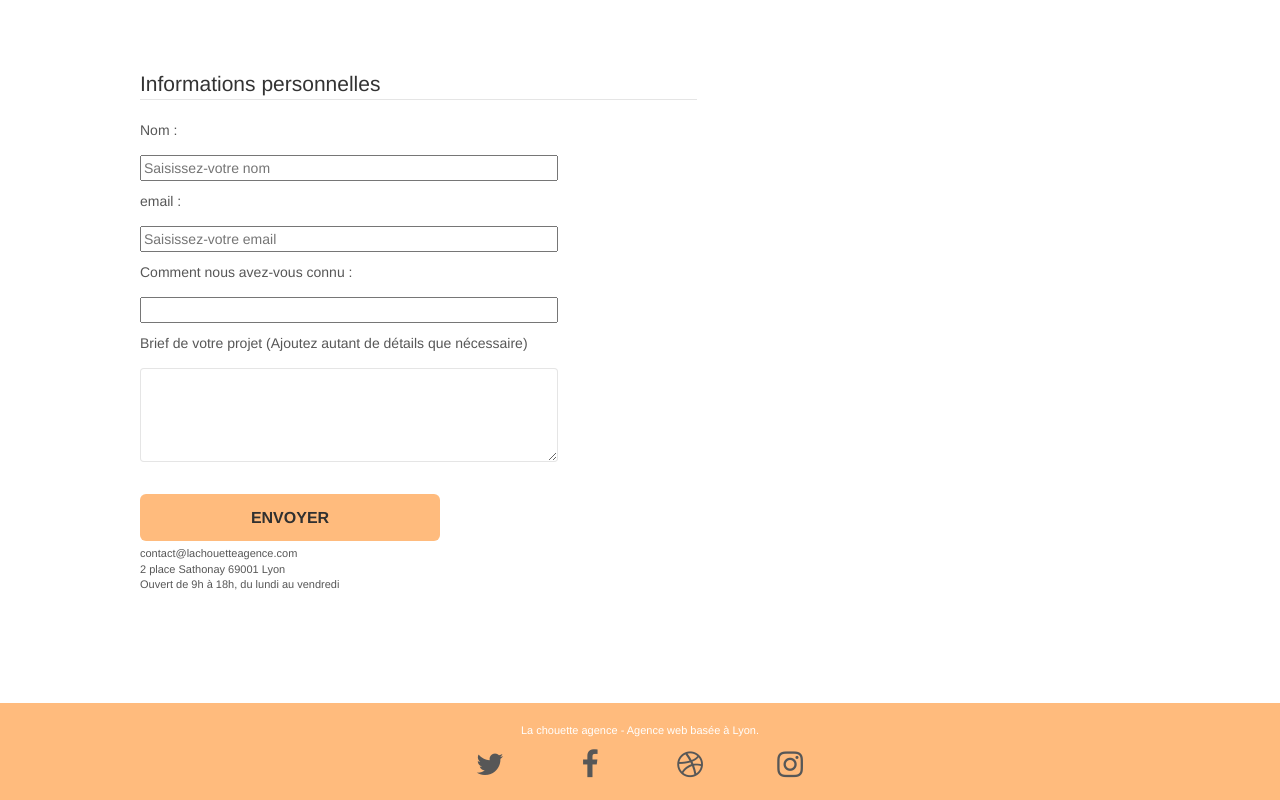
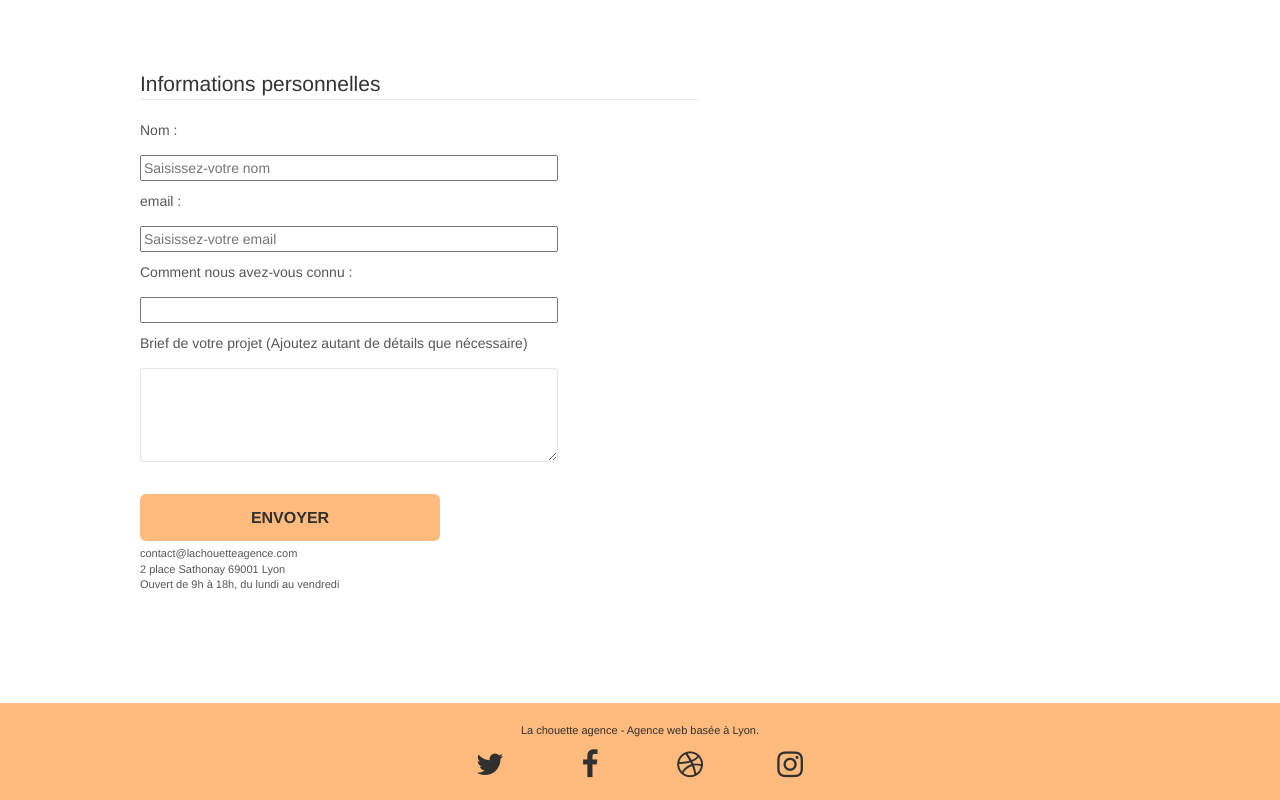
Before and after one commit to DevDX/RobinDessouroux_4_11112021, a plain HTML site: page page2.html in a window 1280 px wide. Shown: the part 427-1227 px from the top of the page. Drawn offline with nearby package versions, Linux system fonts and the light colour scheme; files that its build step writes are made by us from their sources; a script that the page names is missing.

Commit message:
Commit 20211113 19h16 modifs en cours
modifs en cours

```diff
--- a/page2.html
+++ b/page2.html
@@ -122,28 +122,28 @@
 	<div class="container bloc-sm">
 		<div class="row">
 			<div class="col-sm-12">
-				<p class="text-center white">
+				<p class="text-center linkcolor">
 					La chouette agence - Agence web basée à Lyon.<br>
 				</p>
 				<div class="row row-no-gutters social">
 					<div class="col-sm-3">
 						<div class="text-center">
-							<a class="social" href="index.html"><span class="fa fa-twitter icon-md"></span></a>
+							<a class="social" href="https://twitter.com/home"  aria-label="accéder à twitter"><span class="fa fa-twitter icon-md linkcolor"></span></a>
 						</div>
 					</div>
 					<div class="col-sm-3">
 						<div class="text-center">
-							<a class="social" href="index.html"><span class="fa fa-facebook icon-md"></span></a>
+							<a class="social" href="https://www.facebook.com/" aria-label="accéder à facebook"><span class="fa fa-facebook icon-md linkcolor"></span></a>
 						</div>
 					</div>
 					<div class="col-sm-3">
 						<div class="text-center">
-							<a class="social" href="index.html"><span class="fa fa-dribbble icon-md"></span></a>
+							<a class="social" href="https://dribbble.com/" aria-label="accéder à dribbble"><span class="fa fa-dribbble icon-md linkcolor"></span></a>
 						</div>
 					</div>
 					<div class="col-sm-3">
 						<div class="text-center">
-							<a class="social" href="index.html"><span class="fa fa-instagram icon-md"></span></a>
+							<a class="social" href="https://www.instagram.com/" aria-label="accéder à instagram"><span class="fa fa-instagram icon-md linkcolor"></span></a>
 						</div>
 					</div>
 				</div>
```
